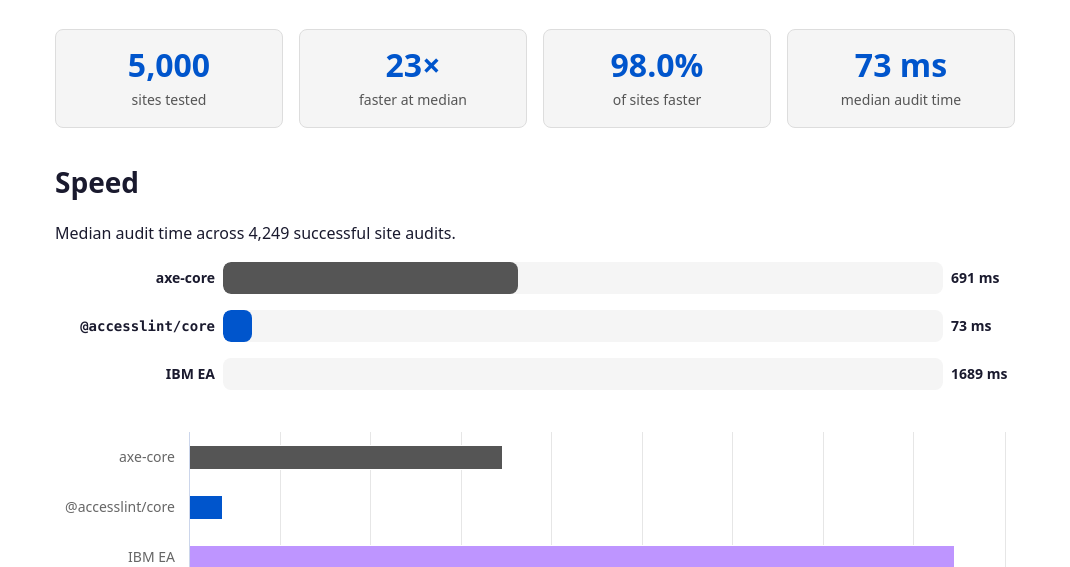
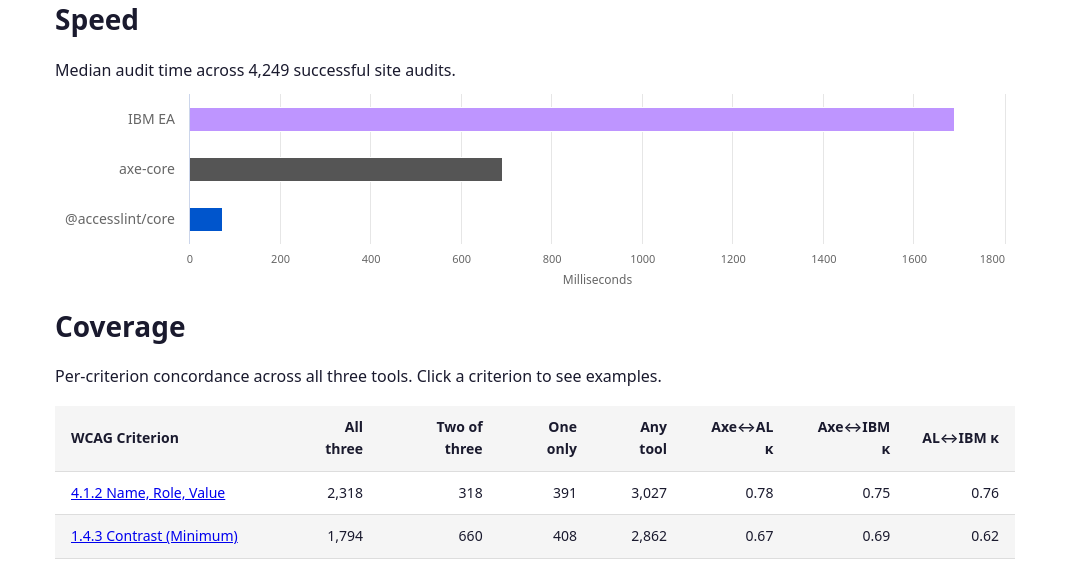
Before and after one commit to AccessLint/core, a plain HTML site: page benches/index.html in a window 1280 px wide. Shown: the part 211-778 px from the top of the page, without its empty margins (105-1175 px from the left). Drawn offline with nearby package versions, Linux system fonts and the light colour scheme.

Commit message:
Remove duplicate speed visualizations and sort by duration desc
Keep only the Highcharts speed chart, removing the redundant stats
summary and HTML bar chart. Sort speed data descending so the
slowest tool appears first. Clarify the key finding with both
axe-core (9x) and IBM EA (23x) comparisons.

```diff
--- a/benches/index.html
+++ b/benches/index.html
@@ -28,50 +28,8 @@
     <h1>Benchmarks</h1>
     <p>axe-core vs <code>@accesslint/core</code> vs IBM Equal Access, tested against 5,000 sites from the Chrome UX Report.</p>
 
-    <dl class="bench-stats">
-      <div>
-        <dt>5,000</dt>
-        <dd>sites tested</dd>
-      </div>
-      <div>
-        <dt>23&times;</dt>
-        <dd>faster at median</dd>
-      </div>
-      <div>
-        <dt>98.0%</dt>
-        <dd>of sites faster</dd>
-      </div>
-      <div>
-        <dt>73 ms</dt>
-        <dd>median audit time</dd>
-      </div>
-    </dl>
-
     <h2>Speed</h2>
     <p>Median audit time across 4,249 successful site audits.</p>
-    <div class="bench-bars" role="img" aria-label="Bar chart: axe-core 691 ms, @accesslint/core 73 ms, IBM EA 1689 ms">
-      <div class="bench-bar">
-        <span class="bench-bar-label">axe-core</span>
-        <div class="bench-bar-track">
-          <div class="bench-bar-fill bench-bar-fill--axe" style="width: 41%"></div>
-        </div>
-        <span class="bench-bar-value">691 ms</span>
-      </div>
-      <div class="bench-bar">
-        <span class="bench-bar-label"><code>@accesslint/core</code></span>
-        <div class="bench-bar-track">
-          <div class="bench-bar-fill bench-bar-fill--al" style="width: 4%"></div>
-        </div>
-        <span class="bench-bar-value">73 ms</span>
-      </div>
-      <div class="bench-bar">
-        <span class="bench-bar-label">IBM EA</span>
-        <div class="bench-bar-track">
-          <div class="bench-bar-fill bench-bar-fill--ibm" style="width: 100%"></div>
-        </div>
-        <span class="bench-bar-value">1689 ms</span>
-      </div>
-    </div>
     <div id="chart-speed"></div>
 
     <h2>Coverage</h2>
@@ -182,7 +140,7 @@
 
     <h2>Key findings</h2>
     <ul class="bench-takeaways">
-      <li><code>@accesslint/core</code> is <strong>23&times; faster</strong> at median</li>
+      <li><code>@accesslint/core</code> is <strong>9&times; faster</strong> than axe-core and <strong>23&times; faster</strong> than IBM EA at median</li>
       <li>High agreement on major criteria like link-name, resize-text, and image-alt</li>
       <li>Three-tool concordance provides a stronger signal than any single tool alone</li>
     </ul>
@@ -206,7 +164,7 @@
   <p>Built by <a href="https://github.com/accesslint">AccessLint</a>. MIT License.</p>
 </footer>
 
-<script type="application/json" id="chart-data-speed">{"categories":["axe-core","@accesslint/core","IBM EA"],"values":[691,73,1689],"colors":["#555555","#0055cc","#be95ff"]}</script>
+<script type="application/json" id="chart-data-speed">{"categories":["IBM EA","axe-core","@accesslint/core"],"values":[1689,691,73],"colors":["#be95ff","#555555","#0055cc"]}</script>
 <script type="application/json" id="chart-data-concordance">{"categories":["4.1.2 Name, Role, Value","1.4.3 Contrast (Minimum)","1.1.1 Non-text Content","2.4.4 Link Purpose (In Context)","1.3.1 Info and Relationships","3.1.1 Language of Page","1.4.4 Resize Text","2.1.1 Keyboard"],"allThree":[2318,1794,1261,1739,202,815,0,5],"twoOfThree":[318,660,121,92,447,7,819,131],"oneOnly":[391,408,1150,214,902,424,48,162]}</script>
 <script type="application/json" id="chart-data-kappa">{"labels":["axe-core","@accesslint/core","IBM EA"],"data":[[0,0,1],[0,1,0.62],[0,2,0.39],[1,0,0.62],[1,1,1],[1,2,0.29],[2,0,0.39],[2,1,0.29],[2,2,1]]}</script>
 <script src="https://code.highcharts.com/highcharts.js" defer></script>
```
